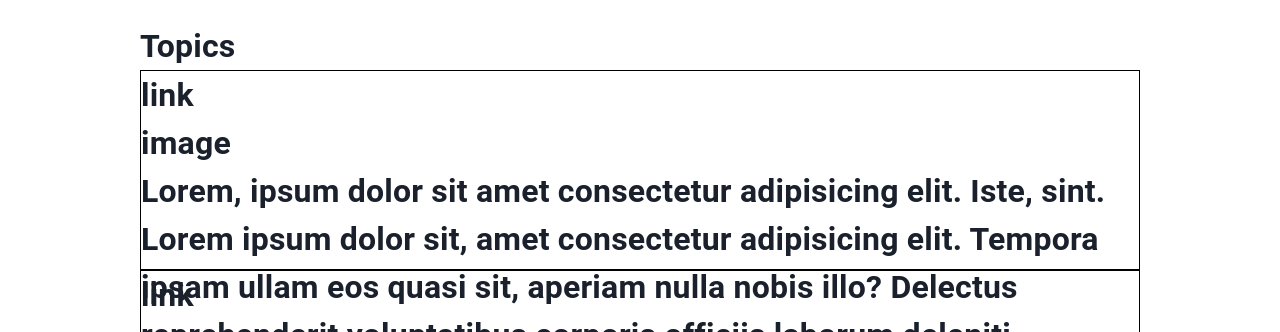
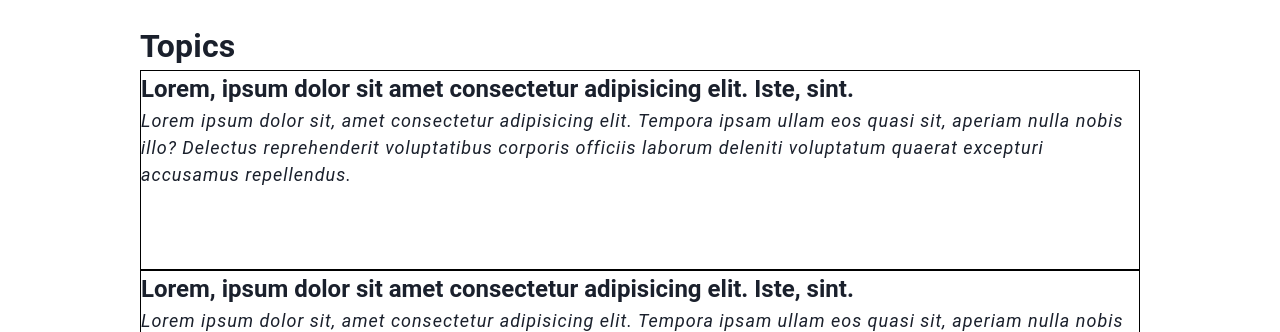
Before and after one commit to TGLuong/tgluong.github.io, a Next.js app: page / in a window 1280 px wide. Shown: the part 620-952 px from the top of the page. Built offline with nearby package versions, Linux system fonts and the light colour scheme.

Commit message:
fix: change topic content

```diff
--- a/src/components/home/topic/topic.tsx
+++ b/src/components/home/topic/topic.tsx
@@ -10,12 +10,13 @@ type TopicProps = {
 
 const Topic = ({link, image, header, meta}: TopicProps): JSX.Element => {
   return (
-    <div className={styles.root}>
-      <h1>{link}</h1>
-      <h1>{image}</h1>
-      <h1>{header}</h1>
-      <h1>{meta}</h1>
-    </div>
+    <>
+      <div className={styles.root}>
+        <h2>{header}</h2>
+        <p><i>{meta}</i></p>
+      </div>
+      <div className={styles.line}/>
+    </>
   )
 }
 
```
